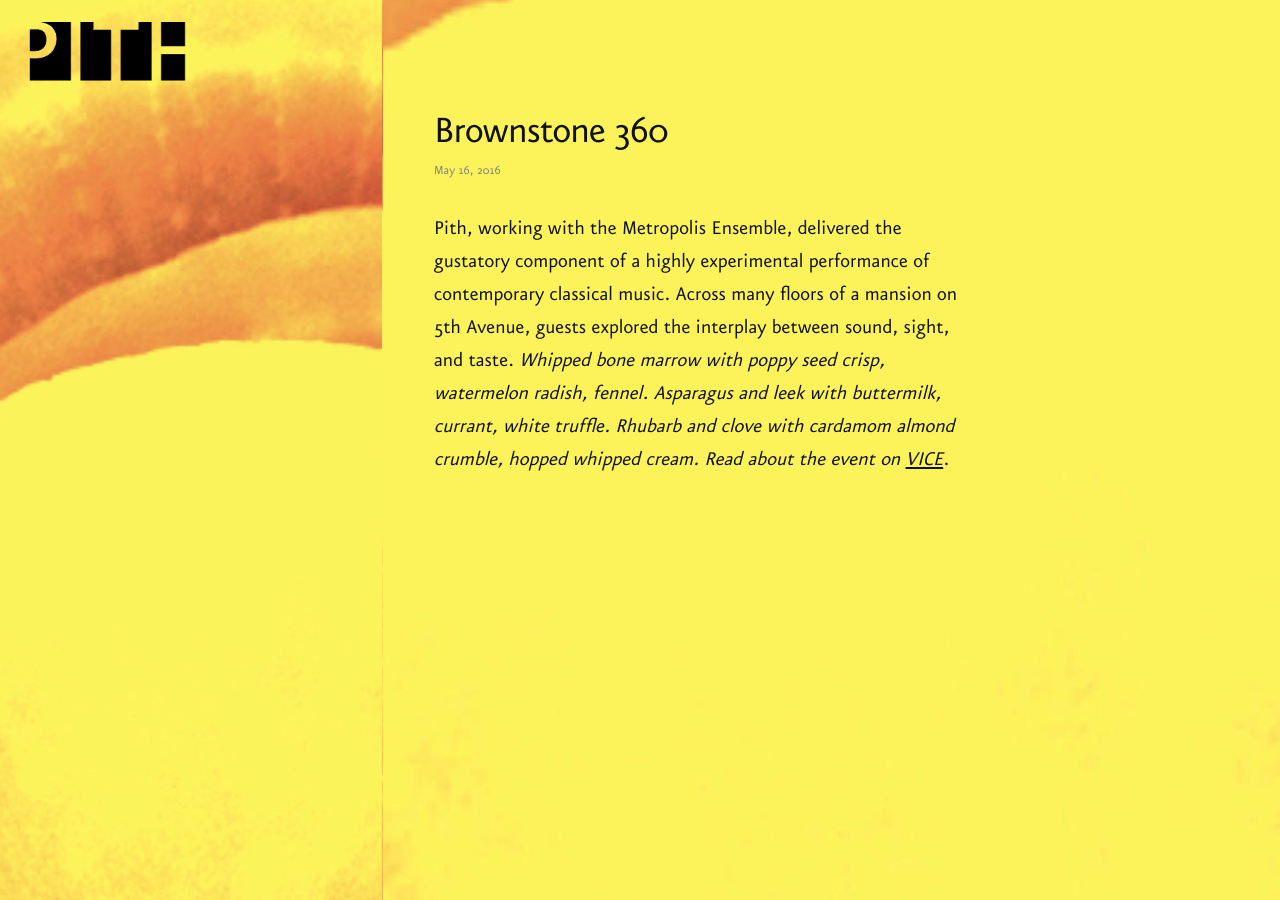
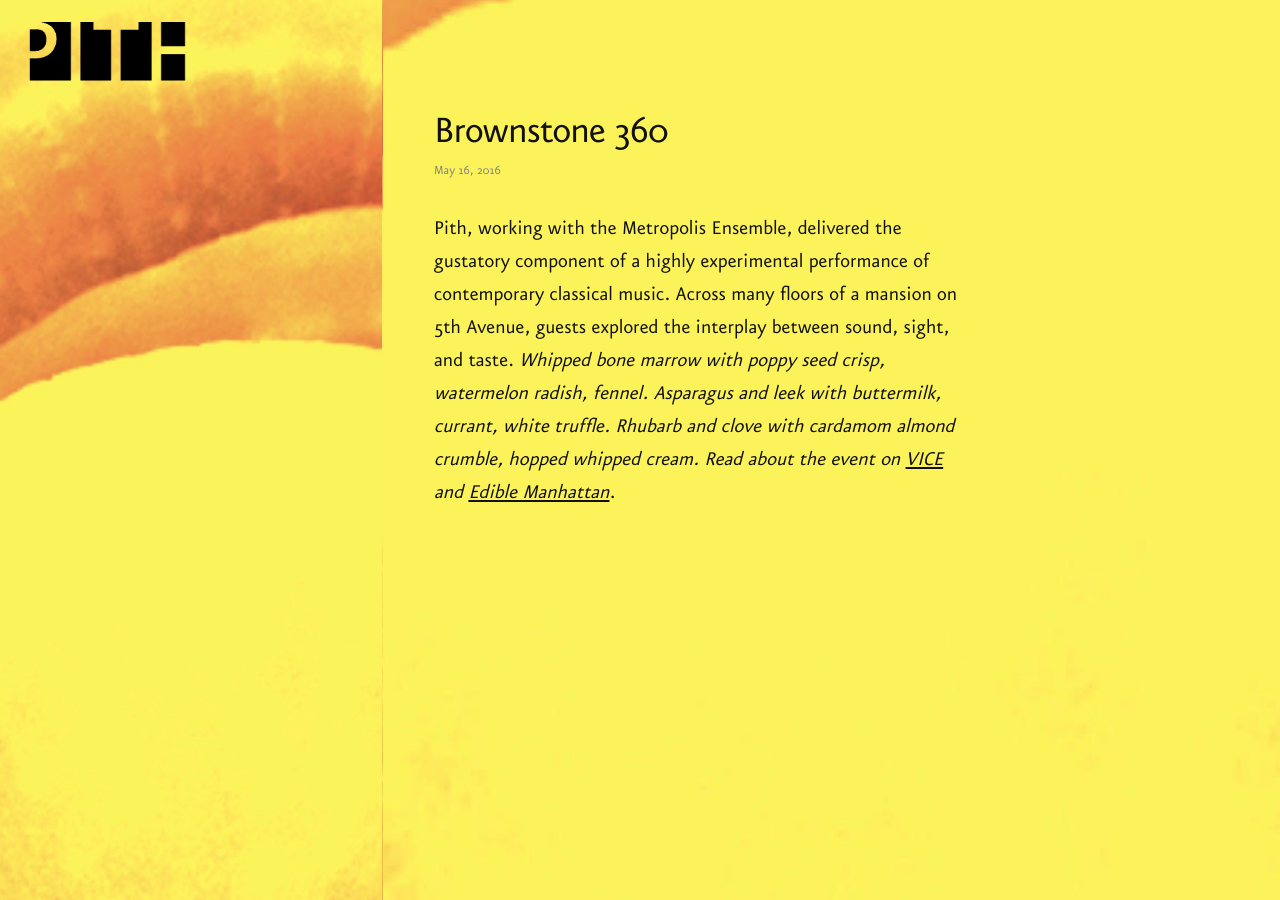
Before and after one commit to zoe-pith/pith-site, a Jekyll site: the page built from _posts/2016-05-16-brownstone-360.md, in a window 1280 px wide. Built offline with Jekyll 4.4.1, drawn with Linux system fonts in a browser that asks for light colours.

Commit message:
added edible manhattan link

```diff
--- a/_posts/2016-05-16-brownstone-360.md
+++ b/_posts/2016-05-16-brownstone-360.md
@@ -9,4 +9,4 @@ Pith, working with the Metropolis Ensemble, delivered the gustatory component of
 performance of contemporary classical music. Across many floors of a mansion on 5th Avenue, guests explored the
 interplay between sound, sight, and taste.
 <em>Whipped bone marrow with poppy seed crisp, watermelon radish, fennel. Asparagus and leek with buttermilk, currant, white truffle. Rhubarb and clove with cardamom almond crumble, hopped whipped cream.
-Read about the event on [VICE](http://thecreatorsproject.vice.com/blog/upper-east-side-mansion-food-art-concert)</em>.
+Read about the event on [VICE](http://thecreatorsproject.vice.com/blog/upper-east-side-mansion-food-art-concert) and [Edible Manhattan](http://www.ediblemanhattan.com/eat/brownstone-360-pith/)</em>.
```
